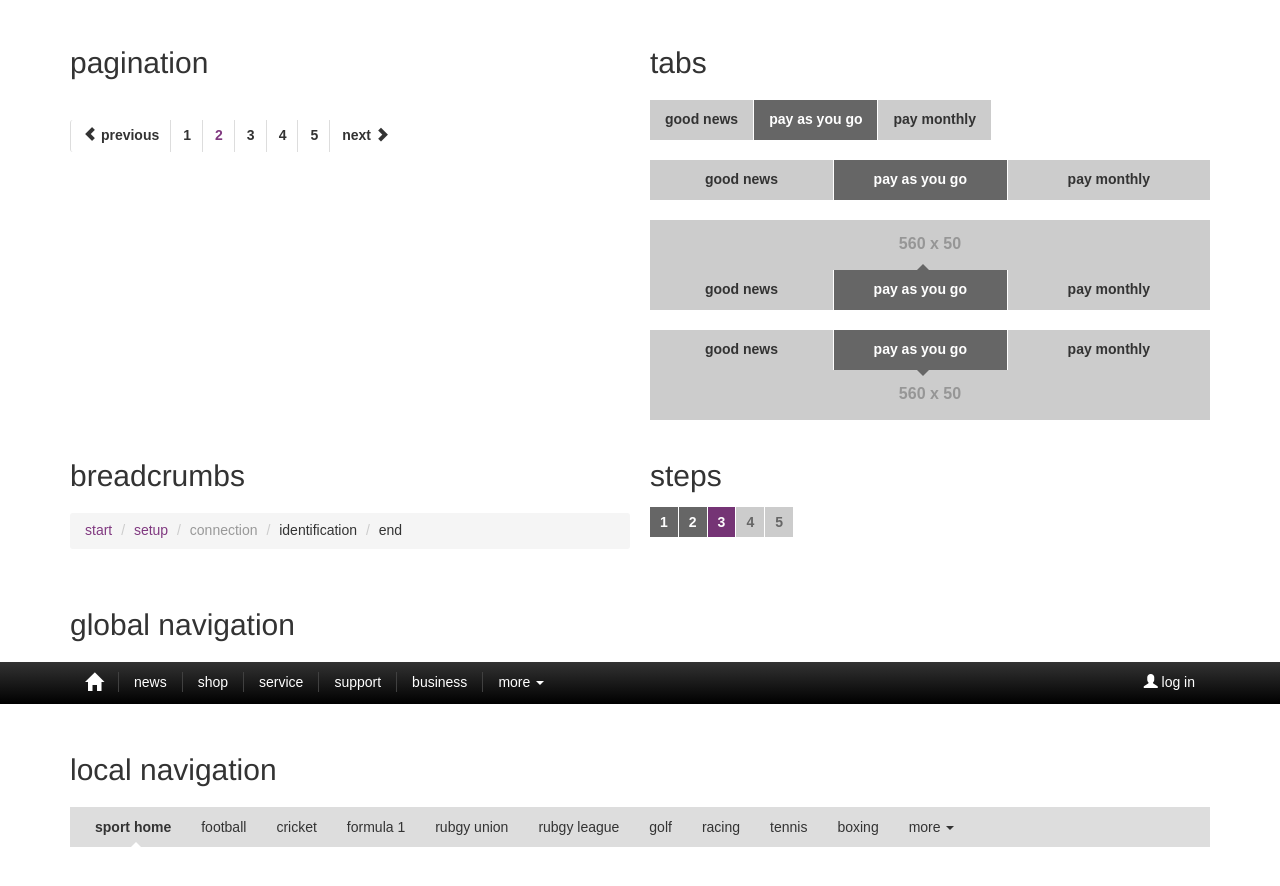
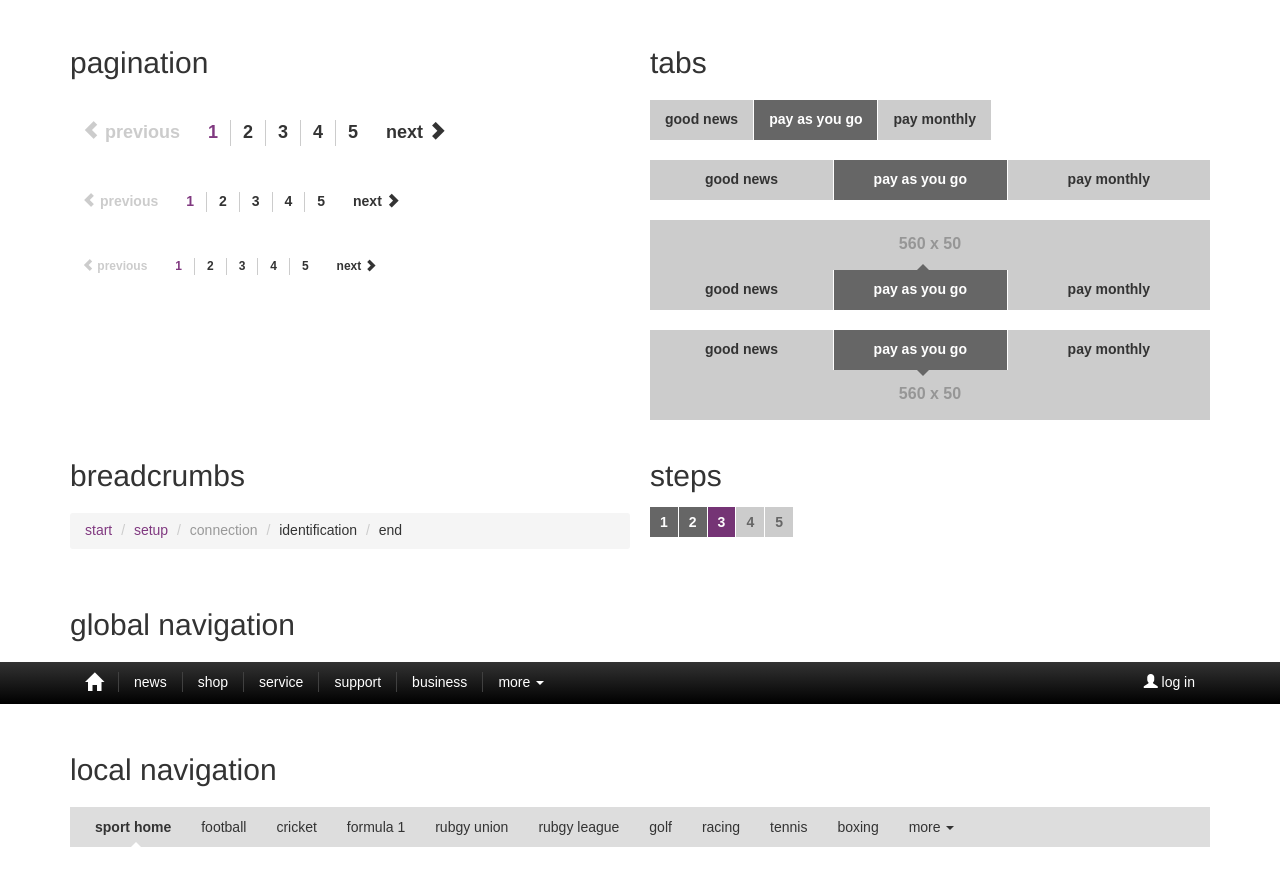
Before and after one commit to purple-dbu/sass-bootstrap-purple, a website: page index.html in a window 1280 px wide. Shown: the part 1922-2808 px from the top of the page. Drawn offline with nearby package versions, Linux system fonts and the light colour scheme; placeholder pictures from the web are drawn by us.

Commit message:
Added pagination

```diff
--- a/index.html
+++ b/index.html
@@ -315,17 +315,53 @@ Navigation
   -->
   <div class="pp-col col-lg-6 col-md-6 col-sm-6">
     <h3>pagination</h3>
-    <ul class="pagination">
-      <li><a href="#"><i class="glyphicon glyphicon-chevron-left"></i> previous</a></li>
-      <li class="divider"></li>
-      <li><a href="#">1</a></li>
-      <li class="active"><a href="#">2</a></li>
-      <li><a href="#">3</a></li>
-      <li><a href="#">4</a></li>
-      <li><a href="#">5</a></li>
-      <li class="divider"></li>
-      <li><a href="#">next <i class="glyphicon glyphicon-chevron-right"></i></a></li>
-    </ul>
+    <div>
+      <ul class="pagination pagination-lg">
+        <li class="disabled"><a href="#"><i class="glyphicon glyphicon-chevron-left"></i> previous</a></li>
+      </ul>
+      <ul class="pagination pagination-lg">
+        <li class="active"><a href="#">1</a></li>
+        <li><a href="#">2</a></li>
+        <li><a href="#">3</a></li>
+        <li><a href="#">4</a></li>
+        <li><a href="#">5</a></li>
+      </ul>
+      <ul class="pagination pagination-lg">
+        <li><a href="#">next <i class="glyphicon glyphicon-chevron-right"></i></a></li>
+      </ul>
+    </div>
+
+    <div>
+      <ul class="pagination">
+        <li class="disabled"><a href="#"><i class="glyphicon glyphicon-chevron-left"></i> previous</a></li>
+      </ul>
+      <ul class="pagination">
+        <li class="active"><a href="#">1</a></li>
+        <li><a href="#">2</a></li>
+        <li><a href="#">3</a></li>
+        <li><a href="#">4</a></li>
+        <li><a href="#">5</a></li>
+      </ul>
+      <ul class="pagination">
+        <li><a href="#">next <i class="glyphicon glyphicon-chevron-right"></i></a></li>
+      </ul>
+    </div>
+
+    <div>
+      <ul class="pagination pagination-sm">
+        <li class="disabled"><a href="#"><i class="glyphicon glyphicon-chevron-left"></i> previous</a></li>
+      </ul>
+      <ul class="pagination pagination-sm">
+        <li class="active"><a href="#">1</a></li>
+        <li><a href="#">2</a></li>
+        <li><a href="#">3</a></li>
+        <li><a href="#">4</a></li>
+        <li><a href="#">5</a></li>
+      </ul>
+      <ul class="pagination pagination-sm">
+        <li><a href="#">next <i class="glyphicon glyphicon-chevron-right"></i></a></li>
+      </ul>
+    </div>
   </div>
 
   <!--
--- a/scss/_pagination.scss
+++ b/scss/_pagination.scss
@@ -2,23 +2,78 @@
 // Pagination
 // ----------------------------
 
-@import "sass-bootstrap/lib/pagination";
+.pagination {
 
-.pagination {
+  display: inline-block;
+  padding-left: 0;
+  margin: $line-height-computed 0;
+
   > li {
+    display: inline;
+
     > a,
     > span {
+      float: left; // Collapse white-space
+      padding: $pagination-padding-vertical $pagination-padding-horizontal;
+      line-height: $line-height-base;
+      text-decoration: none;
+      border-left: 1px solid $pagination-border;
+      color: $text-color;
       font-weight: bold;
-      color: inherit;
-      border: none;
-      border-left: 1px solid $pagination-border;
+    }
+
+    // Primary color on active
+    &.active {
+      > a,
+      > span {
+        color: $brand-primary;
+      }
+    }
+
+    > a {
+
+      // Enable underline on hover
+      &:hover,
+      &:active,
+      &:focus {
+        text-decoration: underline;
+      }
+    }
+
+    // Disable border-left on first child
+    &:first-child {
+      > a,
+      > span {
+        border-left: none;
+      }
     }
   }
-  > .active {
+
+  > .disabled {
+    > span,
+    > span:hover,
+    > span:focus,
     > a,
-    > span {
-      border: none;
-      border-left: 1px solid $pagination-border;
+    > a:hover,
+    > a:focus {
+      color: $pagination-disabled-color;
+      background-color: $pagination-bg;
+      border-color: $pagination-border;
+      cursor: not-allowed;
+      text-decoration: none;
     }
   }
 }
+
+// Sizing
+// --------------------------------------------------
+
+// Large
+.pagination-lg {
+  @include pagination-size($pagination-padding-vertical, $pagination-padding-horizontal, $font-size-large, $border-radius-large);
+}
+
+// Small
+.pagination-sm {
+  @include pagination-size($pagination-padding-vertical, $pagination-padding-horizontal, $font-size-small, $border-radius-small);
+}
--- a/scss/_variables.scss
+++ b/scss/_variables.scss
@@ -84,8 +84,8 @@ $headings-font-family: "Helvetica Neue", Helvetica, Arial, sans-serif !default;
 // -------------------------
 // Based on 14px font-size and 1.428 line-height (~20px to start)
 
-// $padding-base-vertical:          6px !default;
-// $padding-base-horizontal:        12px !default;
+$padding-base-vertical:          6px !default;
+$padding-base-horizontal:        12px !default;
 
 // $padding-large-vertical:         10px !default;
 // $padding-large-horizontal:       16px !default;
@@ -314,15 +314,14 @@ $nav-tabs-active-link-caret: 6px;
 // Pagination
 // -------------------------
 
-$pagination-bg:             transparent !default;
-$pagination-border:         #ddd !default;
-
-$pagination-hover-bg:       transparent !default;
-
-$pagination-active-bg:      transparent !default;
-$pagination-active-color:   $brand-primary !default;
-
-$pagination-disabled-color: $gray-light !default;
+$pagination-bg:                 transparent !default;
+$pagination-border:             #ccc !default;
+$pagination-hover-bg:           transparent !default;
+$pagination-active-bg:          transparent !default;
+$pagination-active-color:       $brand-primary !default;
+$pagination-disabled-color:     #ccc !default;
+$pagination-padding-vertical:   0 !default;
+$pagination-padding-horizontal: $padding-base-horizontal !default;
 
 
 // Pager
```
Also changed, not shown: dist/css/bootstrap-purple.css, dist/css/bootstrap-purple.min.css, 1 other file.
